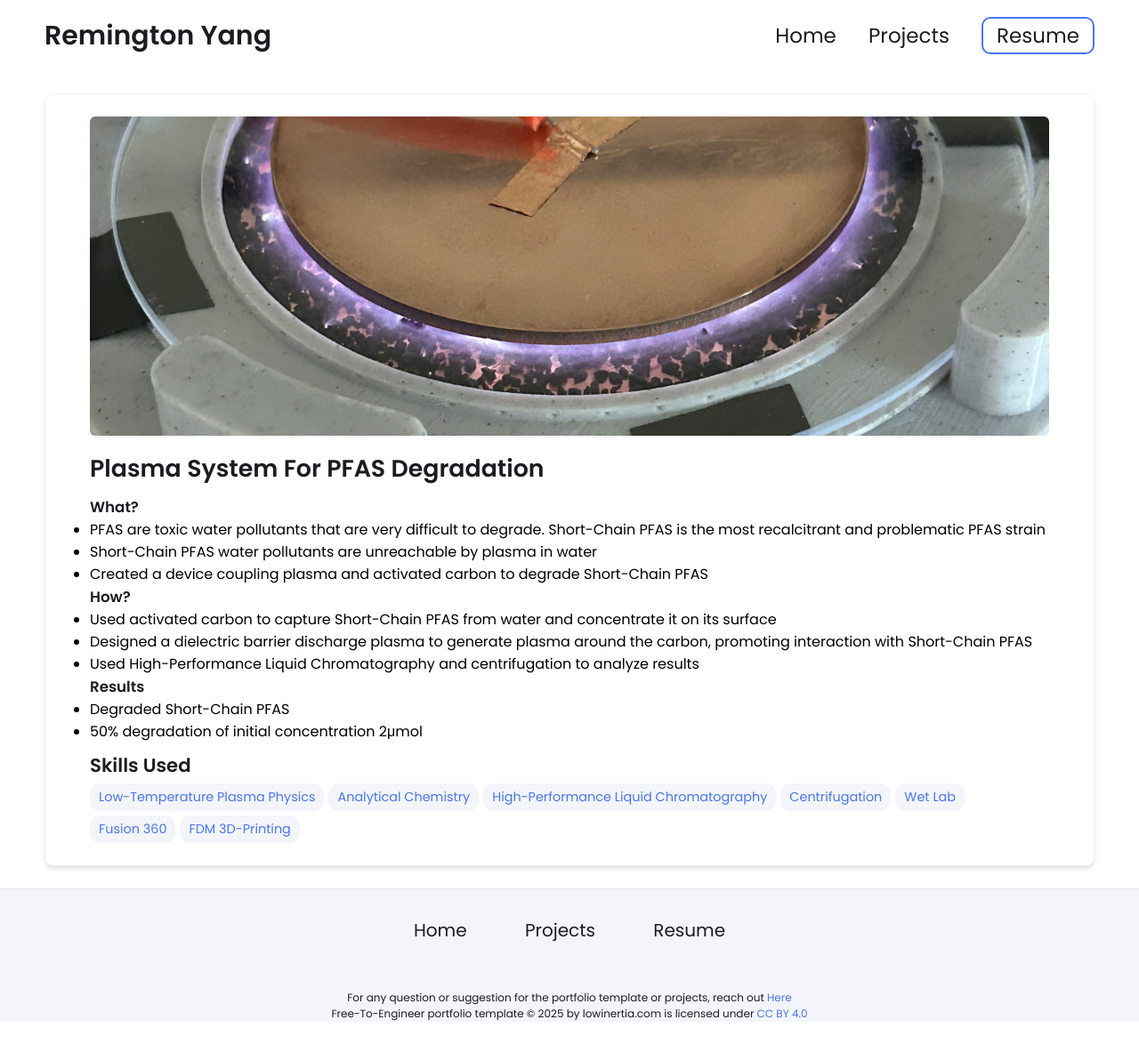
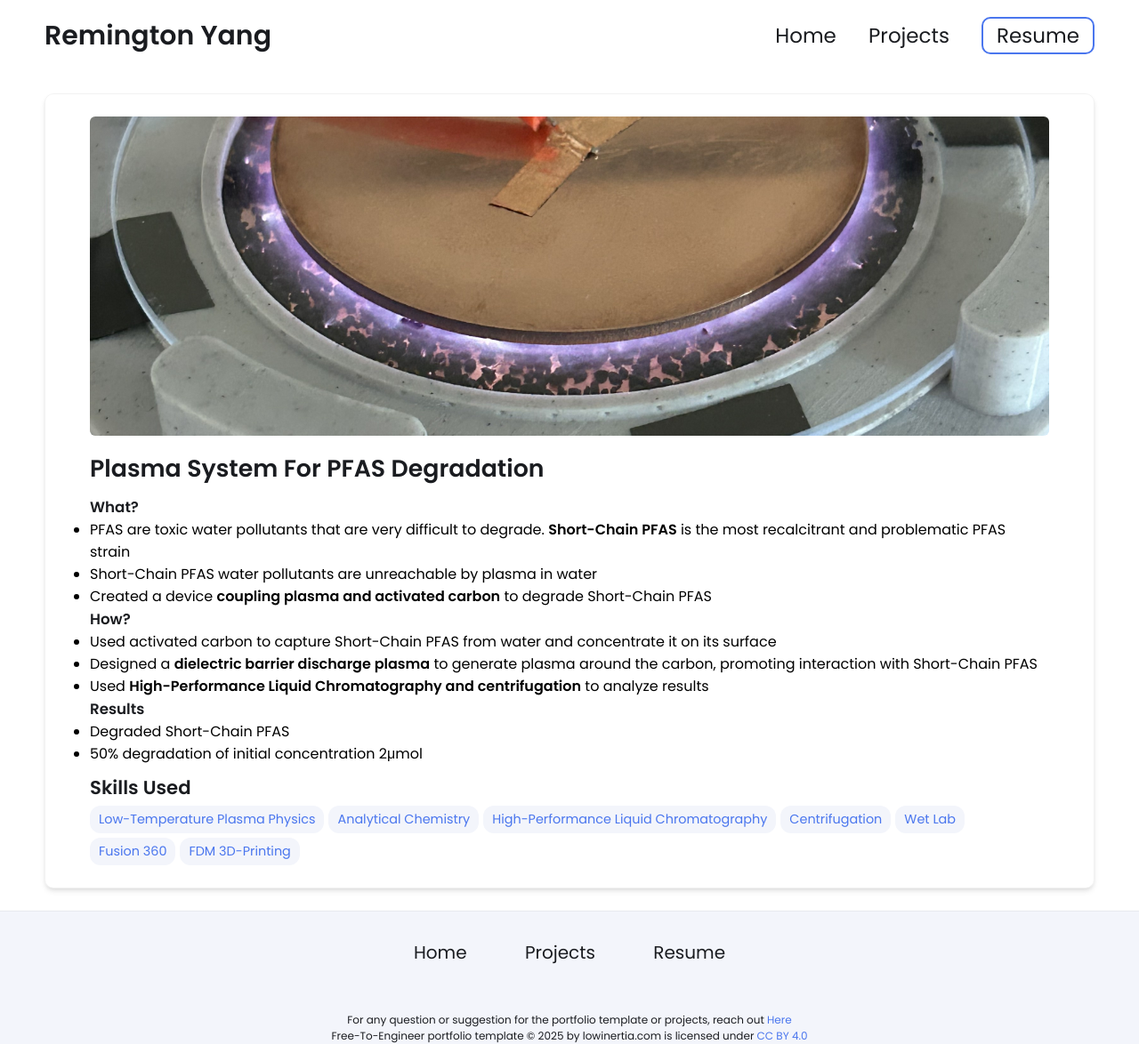
Before and after one commit to MegaPerkyCello/MegaPerkyCello.github.io, a Jekyll site: the page built from _projects/PlasmaPFASproject/index.md, in a window 1280 px wide. Shown: the whole page at 89% size. Built offline with Jekyll 4.4.1, drawn with Linux system fonts in a browser that asks for light colours; before the commit the page ends 1149 px from its top, so only the background shows below that.

```diff
--- a/_projects/PlasmaPFASproject/index.md
+++ b/_projects/PlasmaPFASproject/index.md
@@ -15,15 +15,15 @@ main-image: /PlasmaPFAS.jpg
 ---
 
 ### **What?**
- - PFAS are toxic water pollutants that are very difficult to degrade. Short-Chain PFAS is the most recalcitrant and problematic PFAS strain
+ - PFAS are toxic water pollutants that are very difficult to degrade. **Short-Chain PFAS** is the most recalcitrant and problematic PFAS strain
  - Short-Chain PFAS water pollutants are unreachable by plasma in water
- - Created a device coupling plasma and activated carbon to degrade Short-Chain PFAS
+ - Created a device **coupling plasma and activated carbon** to degrade Short-Chain PFAS
 
 
 ### **How?**
  - Used activated carbon to capture Short-Chain PFAS from water and concentrate it on its surface
- - Designed a dielectric barrier discharge plasma to generate plasma around the carbon, promoting interaction with Short-Chain PFAS
- - Used High-Performance Liquid Chromatography and centrifugation to analyze results
+ - Designed a **dielectric barrier discharge plasma** to generate plasma around the carbon, promoting interaction with Short-Chain PFAS
+ - Used **High-Performance Liquid Chromatography and centrifugation** to analyze results
 
 
 ### **Results**
```
